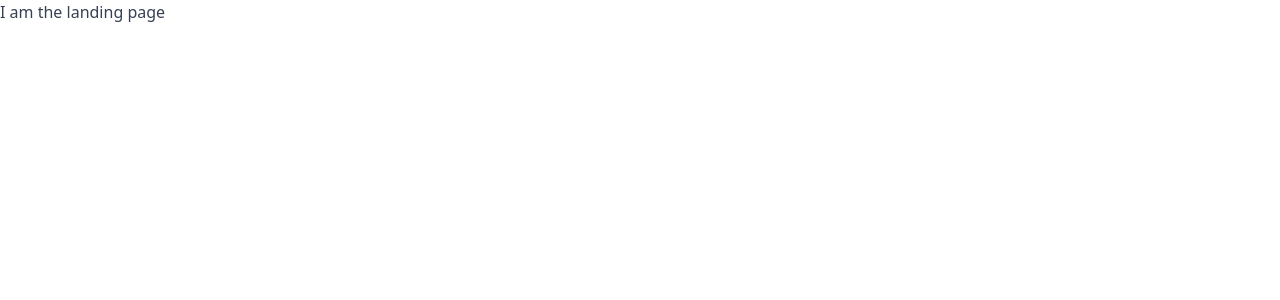
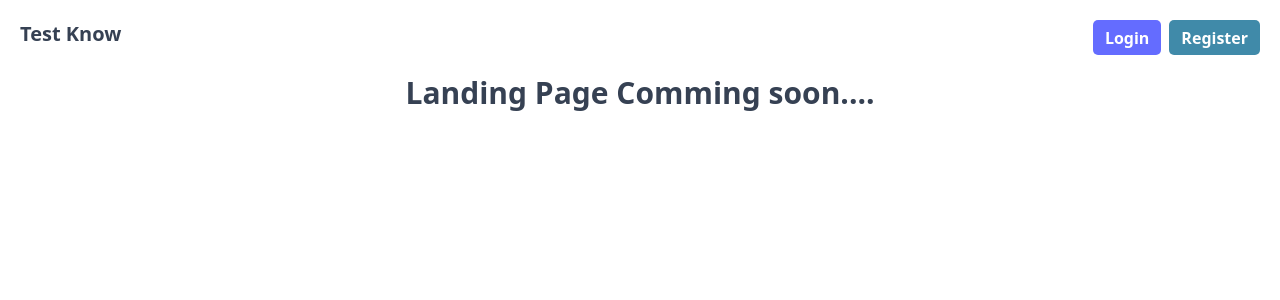
Before and after one commit to dharmendrapatel135/testknow-frontend, a React (Vite) app: page / in a window 1280 px wide. Shown: the top 300 px of the page. Built offline with nearby package versions, Linux system fonts and the light colour scheme.

Commit message:
Add some content on page

```diff
--- a/src/components/MenuList/index.jsx
+++ b/src/components/MenuList/index.jsx
@@ -7,7 +7,7 @@ const menuList = [
   { name: "DASHBOARD", url: "/dashboard", id: "" },
   { name: "CATEGORY LIST", url: "/category-list", id: "" },
   { name: "TESTS", url: "/candidate-test-list", id: "" },
-  { name: "Question Library", url: "/question-library", id: "" },
+  { name: "QUESTION LIBRARY", url: "/question-library", id: "" },
   // { name: "JOB POSTING", url: "/employers-dashboard/job-posts", id: "" },
   // { name: "APPLICANTS", url: "/employers-dashboard/all-applicants", id: "" },
   // { name: "MY ASSIGN JOBS", url: "/employers-dashboard/my-assign-jobs" },
@@ -86,7 +86,7 @@ function MenuList({ active }) {
     if(userDetails?.role === 'admin' && (item.name == "TESTS")){
      return false
     }else if(userDetails?.role === 'aspirant' && (item.name == "CATEGORY LIST" || item.name == "QUESTION LIBRARY")){
-      return true;
+      return false;
     }else {
       return true;
     }
--- a/src/components/common/AddQuestionInSectionModal.jsx
+++ b/src/components/common/AddQuestionInSectionModal.jsx
@@ -98,6 +98,7 @@ const AddQuestionInSectionModal = ({ open, setOpen, handleReload, questionId })
                 onChange={(e) => setPaperId(e.target.value)}
                 className="border rounded-xs w-full"
               >
+                <option value=''>Select</option>
                 {paperList.map((item) => {
                     return(
                         <option key={item.id} value={item.id}>{item.paper_name}</option>
--- a/src/container/AdminScreen/CreateQuestion/index.jsx
+++ b/src/container/AdminScreen/CreateQuestion/index.jsx
@@ -94,6 +94,7 @@ const CreateQuestion = () => {
               value={form.subject_ref}
               className="border p-1 cursor-pointer rounded-sm"
             >
+              <option value={''}>Select</option>
               {subjectList.map((item) => {
                 return (
                   <option key={item.id} value={item.id}>
--- a/src/container/AdminScreen/QuestionLibrary/index.jsx
+++ b/src/container/AdminScreen/QuestionLibrary/index.jsx
@@ -88,6 +88,7 @@ const QuestionLibrary = () => {
         <div className="flex gap-3 place-items-center">
           <h2 className="py-2  text-lg font-semibold">Questions List</h2>
           <select onChange={(e) => setSelectSub(e.target.value)}>
+            <option value={''}>select Subject</option>
             {subjectList.map((item) => {
               return <option key={item.id} value={item.id}>{item.name}</option>;
             })}
--- /dev/null
+++ b/src/container/Landing/components/LoginRegModal.jsx
@@ -0,0 +1,50 @@
+import { Dialog, DialogContent } from "@mui/material";
+import LoginSection from "./LoginSection";
+import RegistrationSection from "./RegistrationSection";
+
+
+
+
+const LoginRegModal = ({ open, setOpen, type }) => {
+
+  return (
+    <Dialog
+      open={open}
+      // onClose={{}}
+      aria-labelledby="responsive-dialog-title"
+    >
+      <div className="bg-white w-[400px] md:w-[450px] rounded-[20px] ">
+        {/* <DialogTitle id="responsive-dialog-title"> */}
+        <div className="flex justify-between items-center bg-black h-8 rounded-t-sm  px-3">
+          <span className="flex-1 text-center text-white">{type}</span>
+          <div className="w-5 h-5 bg-white flex items-center justify-center rounded-sm">
+            <span
+              className="text-black cursor-pointer"
+              onClick={() => {
+                // setCode('');
+                setOpen(false);
+              }}
+            >
+              X
+            </span>
+          </div>
+        </div>
+        <DialogContent>
+          <div>
+            {type == "Login"
+            ?
+             <LoginSection setOpen={setOpen} />
+            :
+            <RegistrationSection setOpen={setOpen} />
+            }
+            {/* <div className="mt-3 flex justify-end">
+              <button name="Create" className={'create-btn'} handleClick={handleCreateCategory} isLoading={isLoading} />
+            </div> */}
+          </div>
+        </DialogContent>
+      </div>
+    </Dialog>
+  );
+};
+
+export default LoginRegModal;
--- a/src/container/Login/LoginSection.jsx
+++ b/src/container/Landing/components/LoginSection.jsx
@@ -1,16 +1,16 @@
 import { useState } from "react";
-import { postReq } from "../../utils/apiHandlers";
 import Cookies from 'js-cookie';
 import { useNavigate } from "react-router-dom";
 import { useDispatch } from "react-redux";
-import { userDetails } from "../../features/user/userSlice";
+import { userDetails } from "../../../features/user/userSlice";
+import { postReq } from "../../../utils/apiHandlers";
 
 
 const initialState = {
     email:'',
     password:''
 }
-const LoginSection = () => {
+const LoginSection = ({setOpen}) => {
     const [form, setForm] = useState(initialState)
     const [isLoading, setIsLoading] = useState(false);
     const navigate = useNavigate();
@@ -33,6 +33,7 @@ const LoginSection = () => {
                 dispatch(userDetails(response.data));
                 // navigate('/dashboard')
                 window.location.href = '/dashboard'
+                setOpen(false);
 
             }else if(!response.status){
 
--- /dev/null
+++ b/src/container/Landing/components/RegistrationSection.jsx
@@ -0,0 +1,68 @@
+import { useState } from "react";
+import { postReq } from "../../../utils/apiHandlers";
+import { useNavigate } from "react-router-dom";
+import { useDispatch } from "react-redux";
+
+
+const initialState = {
+    email:'',
+    password:'',
+    role:'aspirant',
+    mobile:'',
+}
+const RegistrationSection = ({setOpen}) => {
+    const [form, setForm] = useState(initialState)
+    const [isLoading, setIsLoading] = useState(false);
+    const navigate = useNavigate();
+    const dispatch = useDispatch();
+
+    const handleChange = (e) => {
+        const {name, value} = e.target;
+        setForm((prev) => ({...prev, [name]:value}))
+    }
+
+    const handleRegister = async() => {
+        try{
+            setIsLoading(true);
+            const response = await postReq(`/register/`, form);
+            setIsLoading(false);
+            console.log("----------------response ", response);
+            if(response.status){
+                // Cookies.set("is_user_token", response.data.access, { expires: 1 });
+                // Cookies.set("is_user_refresh", response.data.refresh, { expires: 1 }); // expires in 1 day
+                // dispatch(userDetails(response.data));
+                // // navigate('/dashboard')
+                // window.location.href = '/dashboard'
+                setOpen(false);
+
+            }else if(!response.status){
+
+            }
+        }catch(err){
+           setIsLoading(false);
+        }
+
+    }
+
+    return(
+        <div>
+           <div>
+             <label> Email</label><br></br>
+             <input type="text" name="email" className="border rounded-1 p-1" onChange={handleChange} />
+           </div>
+           <div>
+             <label>Mobile</label><br></br>
+             <input type="text" name="mobile" className="border rounded-1 p-1" onChange={handleChange} />
+           </div>
+           <div>
+             <label>Password</label><br></br>
+             <input type="password" name="password" className="border rounded-1 p-1" onChange={handleChange} />
+           </div>
+           <div className="pt-2">
+            <button className="btn border rounded-1 px-2" onClick={handleRegister}>Register</button>
+           </div>
+        </div>
+    )
+}
+
+export default RegistrationSection;
--- a/src/container/Landing/index.jsx
+++ b/src/container/Landing/index.jsx
@@ -1,8 +1,36 @@
+import React, { useState } from "react";
+import { Link } from "react-router-dom";
+import LoginRegModal from "./components/LoginRegModal";
 
 const Landing = ()=>{
+    const [open, setOpen] = useState(false);
+    const [type, setType] = useState('Registration');
     return(
-        <div className="text-gray-700">
-            I am the landing page
+        <div className="text-gray-700 w-full h-[100vh] p-5">
+            <div className="flex justify-between align-items-center">
+             <div>
+                <h1 className="text-xl font-bold">Test Know</h1>
+             </div>
+             <LoginRegModal open={open} setOpen={setOpen} type={type} />
+             <div className="flex gap-2">
+                {/* <Link to='/login'> */}
+                <button className="create-btn" onClick={() =>{
+                    setType('Login')
+                    setOpen(true)
+                    }}>Login</button>
+                {/* </Link> */}
+                {/* <Link to='/register'> */}
+                <button className="update-btn" onClick={() =>{
+                    setOpen(true)
+                    setType('Registration')
+                }
+                }>Register</button>
+                {/* </Link> */}
+             </div>
+            </div>
+            <div className="flex justify-center align-item-center  mt-5 h-[100%]">
+               <h1 className="font-bold text-3xl">Landing Page Comming soon....</h1>
+            </div>
         </div>
     )
 }
--- a/src/container/Login/index.jsx
+++ b/src/container/Login/index.jsx
@@ -1,4 +1,4 @@
-import LoginSection from "./LoginSection";
+// import LoginSection from "./LoginSection";
 
 const Login = () => {
     return(
@@ -7,7 +7,7 @@ const Login = () => {
                Left side section
             </div>
             <div className="grid place-content-center h-screen">
-              <LoginSection />
+              {/* <LoginSection /> */}
             </div>
         </div>
     )
```
Also changed, not shown: 1 other file (tests, documents, lock files or other folders).
